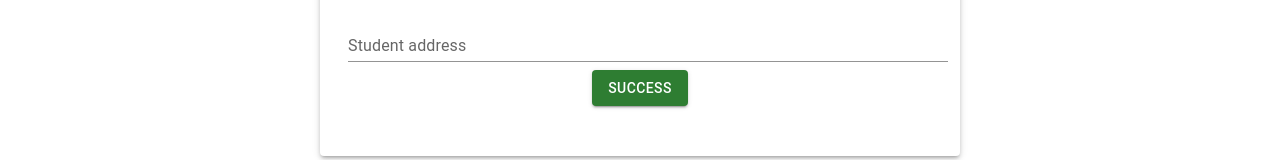
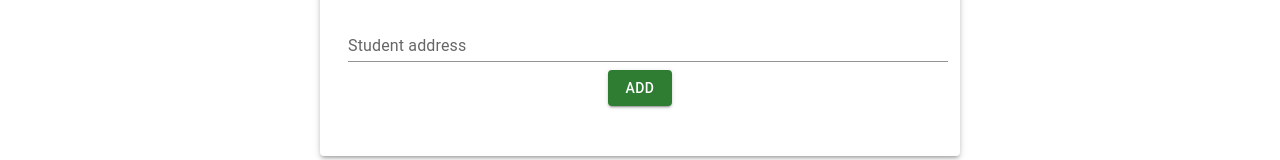
Before and after one commit to razvan700/MonitoringStudentsApp, a React (Create React App) app in the folder monitoringfrontend/: page / in a window 1280 px wide. Shown: the part 274-434 px from the top of the page. Built offline with nearby package versions, Linux system fonts and the light colour scheme.

Commit message:
add student
Completed adding a student to the database, fixed CORS error.

```diff
--- a/monitoringfrontend/src/components/Student.js
+++ b/monitoringfrontend/src/components/Student.js
@@ -9,6 +9,17 @@ export default function Student() {
   const paperStyle = {padding:'50px 20px', width:600, margin:"20px auto"}
   const [name, setName]=useState('')
   const [address, setAddress]=useState('')
+  const handleClick=(e)=>{
+    e.preventDefault()
+    const Student={name,address}
+    console.log(Student)
+    fetch("http://localhost:8080/student/add",{
+      method:"POST",
+      headers:{"Content-Type":"application/json"},
+      body:JSON.stringify(Student)
+  }).then(()=>{
+    console.log("New student added")
+  })}
   return (
 
     <Container>
@@ -32,8 +43,8 @@ export default function Student() {
       onChange = {(e)=>setAddress(e.target.value)}
       />
     </Box>
-    <Button variant="contained" color="success">
-      Success
+    <Button variant="contained" color="success" onClick={handleClick}>
+      Add
     </Button>
     </Paper>
     </Container>
```
Also changed, not shown: 1 other file (tests, documents, lock files or other folders).
